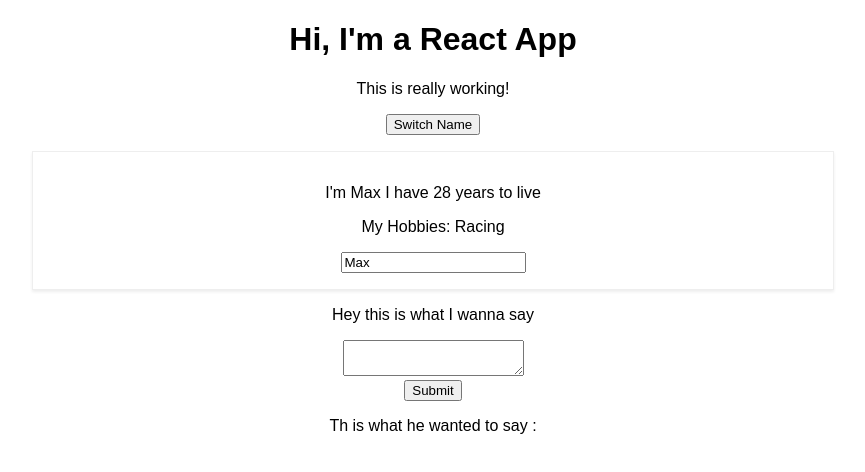
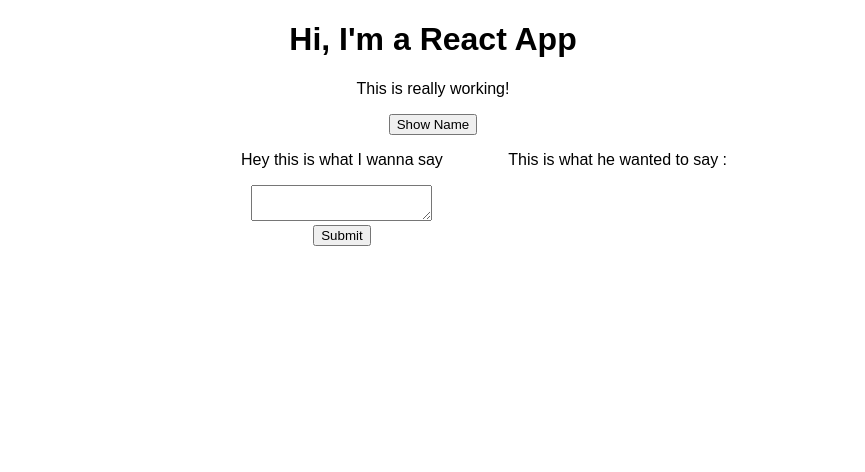
Before and after one commit to Leo-Liao1994/React-practice-, a React (Create React App) app in the folder mini-project/: page / in a window 1280 px wide. Shown: the top 472 px of the page, without its empty margins (207-1072 px from the left). Built offline with nearby package versions, Linux system fonts and the light colour scheme.

Commit message:
adding condition

```diff
--- a/mini-project/src/App.css
+++ b/mini-project/src/App.css
@@ -26,3 +26,9 @@
   from { transform: rotate(0deg); }
   to { transform: rotate(360deg); }
 }
+
+.user_section {
+  display: flex;
+  text-align: center;
+  margin-left: 35%;
+}
--- a/mini-project/src/App.js
+++ b/mini-project/src/App.js
@@ -13,7 +13,8 @@
       { name: 'Stephanie', age: 26 }
     ],
     userInput : "",
-    userOutput : ""
+    userOutput : "",
+    showPersons : false
   }
 
   switchNameHandler = (newName) => {
@@ -21,6 +22,8 @@
     this.setState( {
       persons: [
         { name: newName, age: 28 },
+        { name: 'Manu', age: 29 },
+        { name: 'Stephanie', age: 26 }
       ]
     } )
   }
@@ -29,6 +32,8 @@
     this.setState( {
       persons: [
         { name: event.target.value, age: 29 },
+        { name: 'Manu', age: 28 },
+        { name: 'Stephanie', age: 26 }
       ]
     } )
   }
@@ -45,26 +50,47 @@
     })
   }
 
+  togglePersonsHandler = () => {
+    const doesShow = this.state.showPersons;
+    this.setState({showPersons : !doesShow});
+  }
+
   render () {
     return (
       <div className="App">
         <h1>Hi, I'm a React App</h1>
         <p>This is really working!</p>
-        <button onClick={() => this.switchNameHandler('Maximilian!!')}>Switch Name</button>
-
+        { this.state.showPersons ?
+        <button onClick={ this.togglePersonsHandler}>Hide Name</button>
+        :
+        <button onClick={ this.togglePersonsHandler}>Show Name</button>
+        }
+        { this.state.showPersons ?
+          <div >
         <Person
           name={this.state.persons[0].name}
           age={this.state.persons[0].age}
           click={this.switchNameHandler.bind(this, 'Max!')}
           changed={this.nameChangedHandler} >My Hobbies: Racing
         </Person>
+        <Person
+          name={this.state.persons[1].name}
+          age={this.state.persons[1].age} />
+         <Person
+          name={this.state.persons[2].name}
+          age={this.state.persons[2].age} />
+          </div> : null
+          }
+
+        <div className = "user_section">
         <UserInput
         input ={this.inputHandler}
-        inputclick  = {this.outputHandler}
-        > </UserInput>
+        inputclick  = {this.outputHandler}>
+        </UserInput>
         <UserOutput
-          output = {this.state.userOutput}
-        ></UserOutput>
+          output = {this.state.userOutput}>
+        </UserOutput>
+        </div>
       </div>
       );  }
 }
--- a/mini-project/src/UserInput/output/UserOutput.css
+++ b/mini-project/src/UserInput/output/UserOutput.css
@@ -1,7 +1,4 @@
-.output {
-  width: 30%;
-  margin: 16px auto;
-
-  padding: 16px;
-  text-align: center;
+.userOutput {
+  width:30%;
+  margin-left: 50px;
 }
--- a/mini-project/src/UserInput/output/UserOutput.js
+++ b/mini-project/src/UserInput/output/UserOutput.js
@@ -5,7 +5,7 @@
 const userOutput = props => {
   return (
  <div className = "userOutput">
-   <p>Th is what he wanted to say :</p>
+   <p>This is what he wanted to say :</p>
   <p className = "output" > {props.output}</p>
  </div>
 
```
